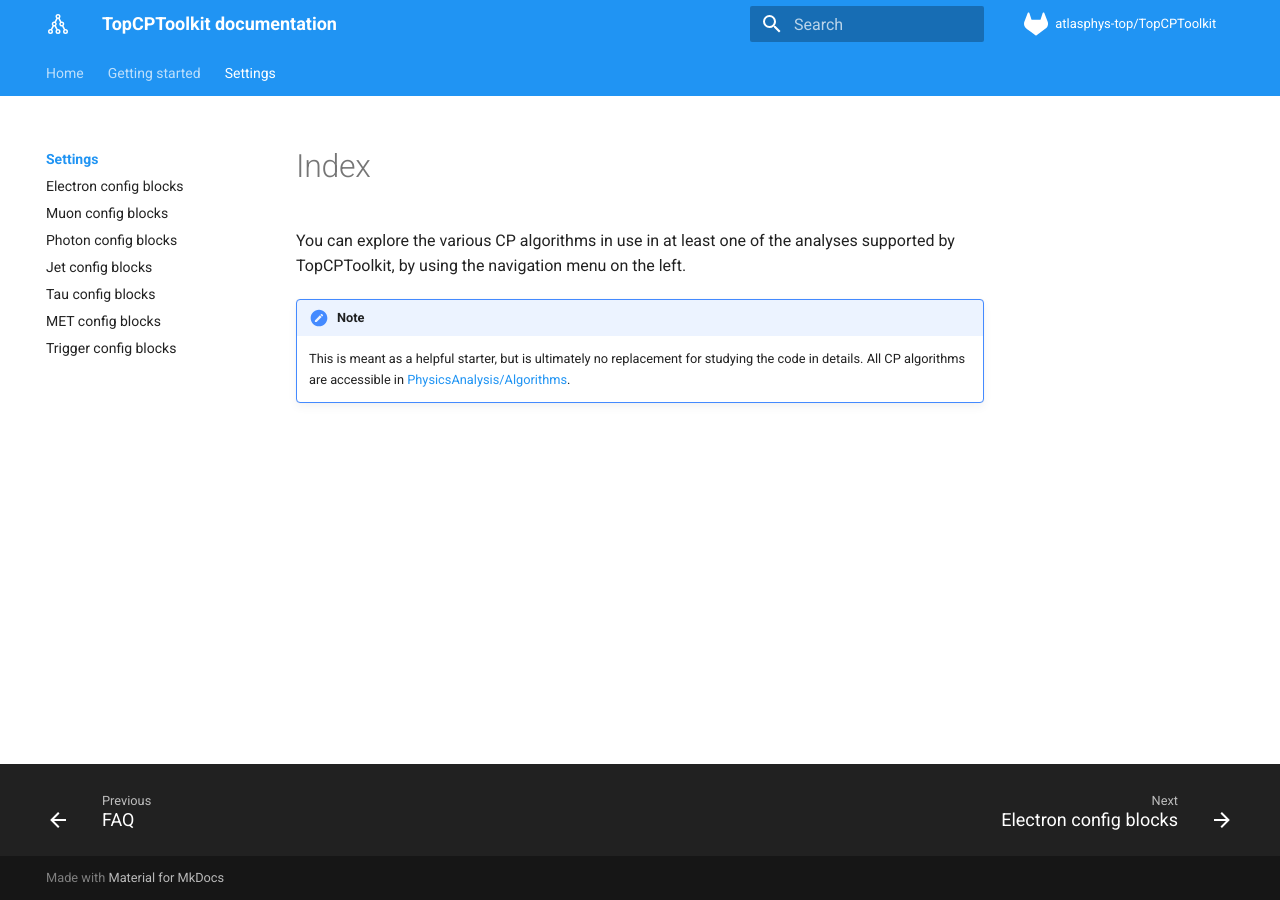
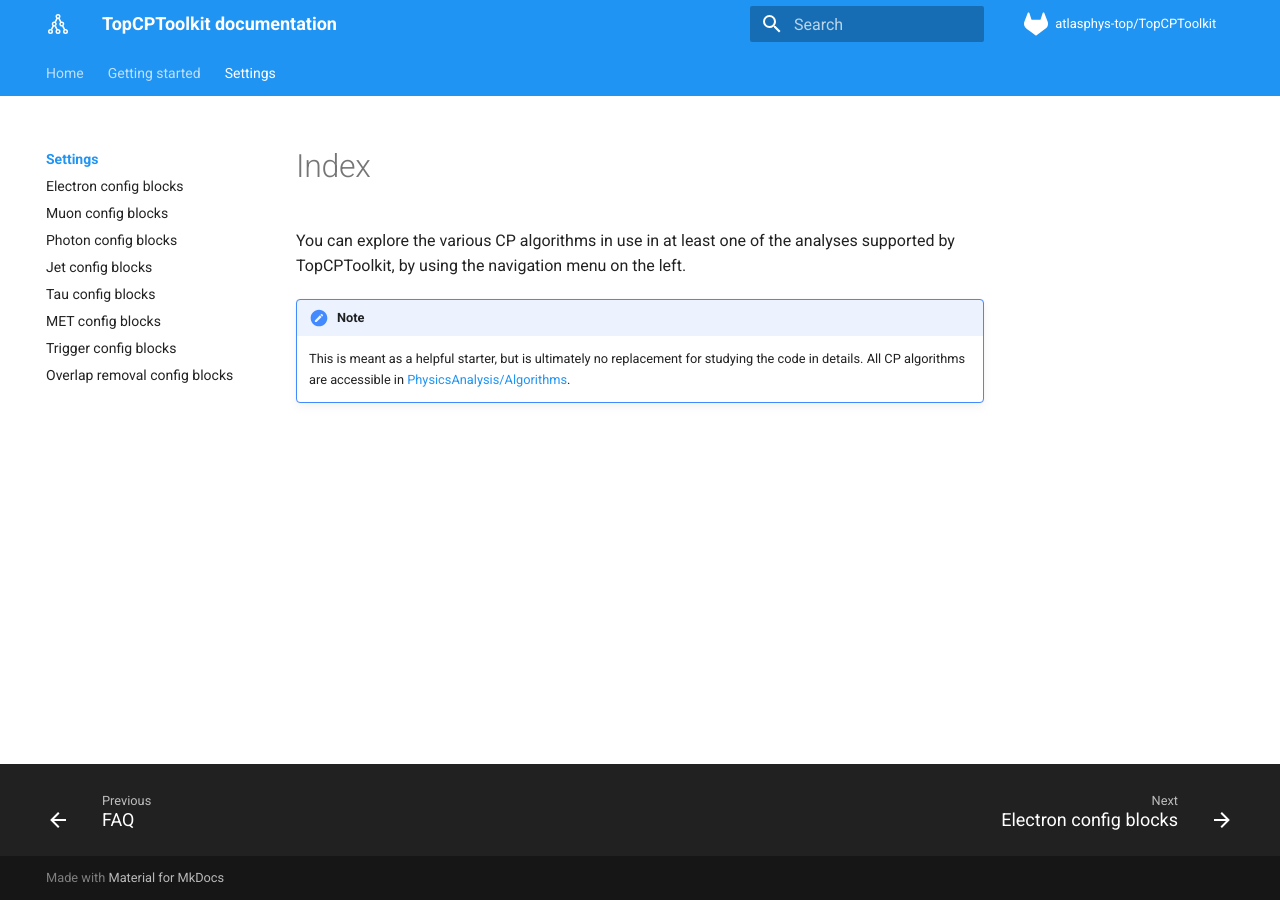
Before and after one commit to SuperNova76/TopCPToolKit, an MkDocs documentation site: the page built from docs/settings/index.md, in a window 1280 px wide. Built offline with MkDocs 1.6.1 and Material for MkDocs 9.7.7, drawn with Linux system fonts in a browser that asks for light colours.

Commit message:
structure for trigger and overlap

```diff
--- a/mkdocs.yml
+++ b/mkdocs.yml
@@ -66,3 +66,4 @@ nav:
         - Tau config blocks: settings/taus.md
         - MET config blocks: settings/met.md
         - Trigger config blocks: settings/trigger.md
+        - Overlap removal config blocks: settings/overlap.md
```
